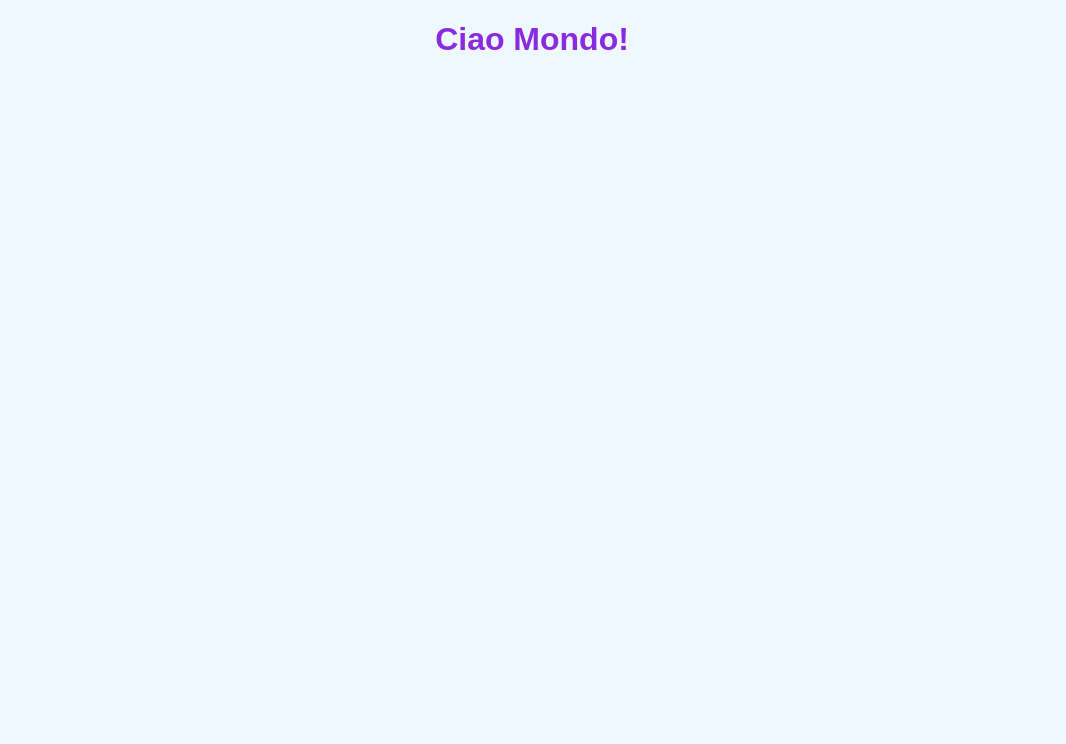
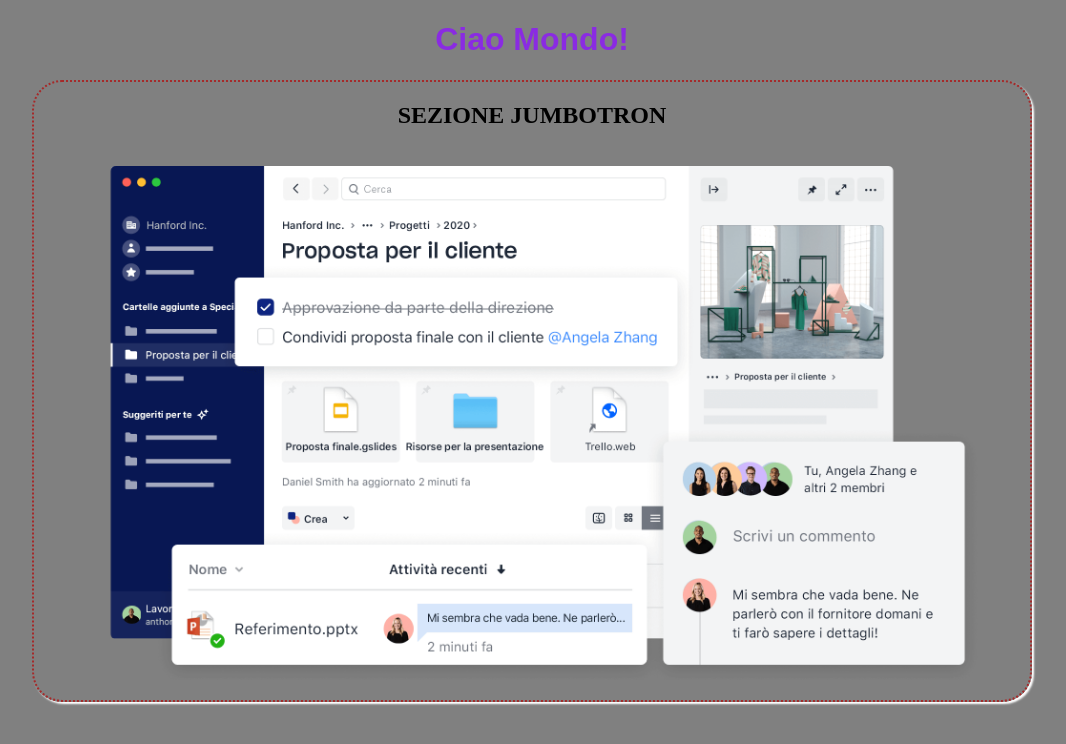
Before and after one commit to emilianogastaldo/vite-hello-world, a Vue app: page / in a window 1280 px wide. Shown: the top 744 px of the page, without its empty margins (108-1174 px from the left). Built offline with nearby package versions, Linux system fonts and the light colour scheme.

Commit message:
added jumbo section

```diff
--- a/src/App.vue
+++ b/src/App.vue
@@ -1,5 +1,6 @@
 <script>
 import ViteHello from './components/ViteHello.vue'
+import JumboSection from './components/JumboSection.vue'
 
 export default {
   name: 'myRoot',
@@ -13,7 +14,8 @@ export default {
     // possibili metodi
   },
   components: {
-    ViteHello
+    ViteHello,
+    JumboSection
   }
   // eccetera
 }
@@ -22,19 +24,23 @@ export default {
 <template>
   <!-- Qui metto la struttura generale della pagina -->
   <div class="container">
-
     <ViteHello />
+    <JumboSection />
   </div>
 </template>
 
 <style>
 /* Qui metto lo stile generale */
 body {
-  background-color: aliceblue;
+  background-color: gray;
 }
 
 .container {
   max-width: 1000px;
   margin: 0 auto;
 }
+
+img {
+  max-width: 100%;
+}
 </style>
```
